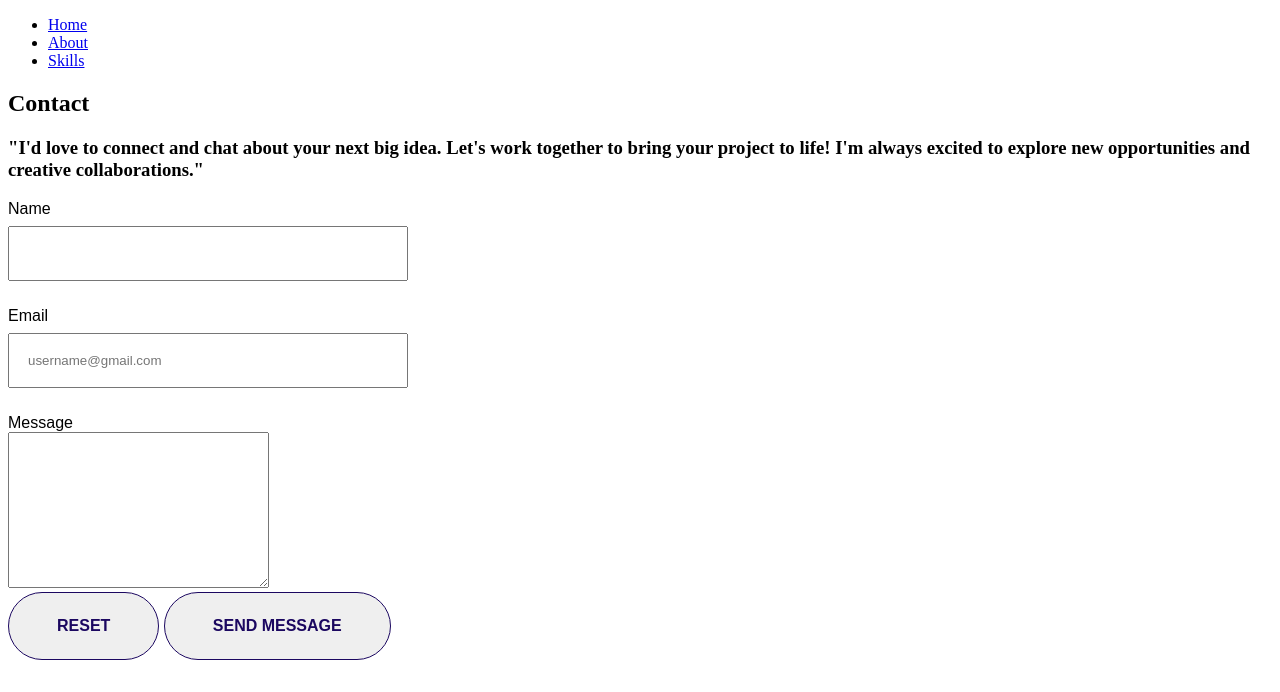
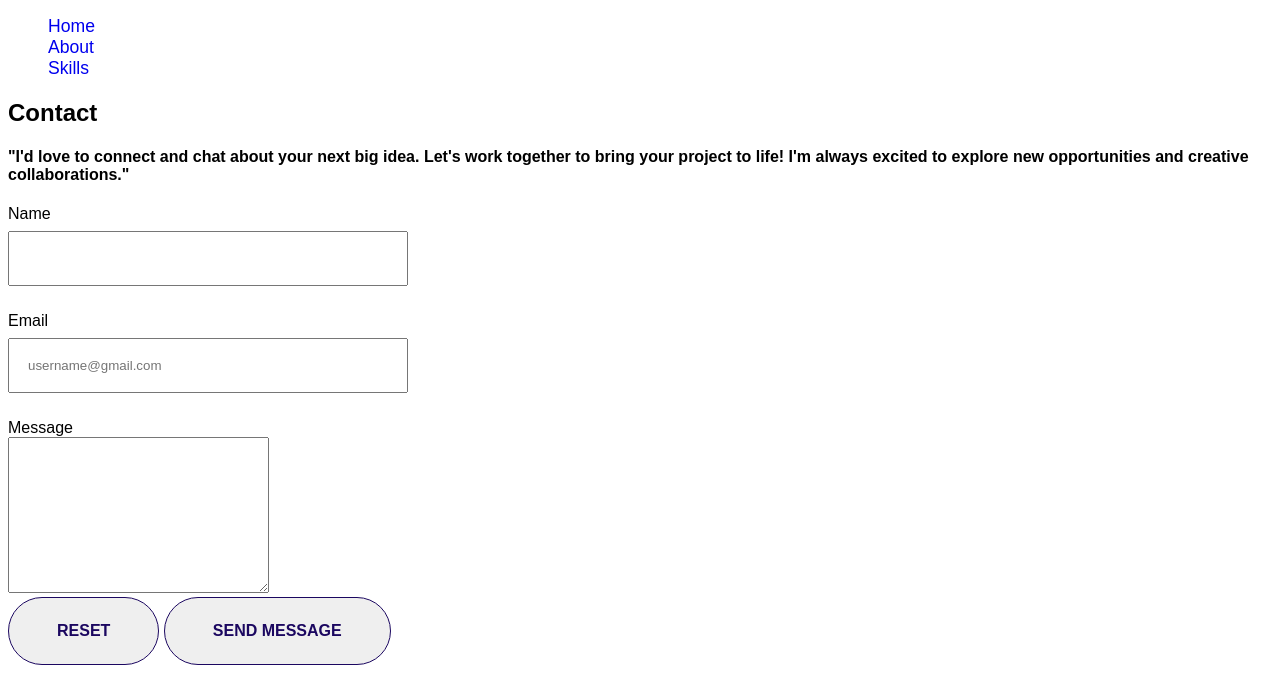
Before and after one commit to AbukiyaL/Personal-portfolio, a plain HTML site: page contact.html in a window 1280 px wide. Shown: the top 692 px of the page. Drawn offline with Linux system fonts and the light colour scheme.

Commit message:
Add style and hover effect to the navigation bar

```diff
--- a/contact.html
+++ b/contact.html
@@ -9,7 +9,7 @@
   </head>
   <body>
     <header>
-      <nav>
+      <nav class="navigation">
         <ul>
           <li><a href="/">Home</a></li>
           <li><a href="about.html">About</a></li>
@@ -20,11 +20,11 @@
     </header>
     <main>
        <p>
-      <h3>
+      <h4>
         "I'd love to connect and chat about your next big idea. Let's work
         together to bring your project to life! I'm always excited to explore
         new opportunities and creative collaborations."
-      </h3>
+      </h4>
        </p>
       <section>
       <form>
--- a/css/style.css
+++ b/css/style.css
@@ -1,9 +1,12 @@
 :root {
   --color-button: #1b0760;
   --color-white: #fff;
+  --color-lightpurple: #8268ab;
+}
+body {
+  font-family: Arial, Helvetica, sans-serif;
 }
 form {
-  font-family: Arial, Helvetica, sans-serif;
   max-width: 400px;
 }
 .form-input {
@@ -28,3 +31,18 @@ button:hover {
   background-color: var(--color-button);
   color: var(--color-white);
 }
+.navigation ul {
+  list-style-type: none;
+  font-size: 1rem;
+}
+.navigation li a {
+  text-decoration: none;
+  font-size: 1.1rem;
+}
+
+.navigation li a:hover {
+  color: var(--color-lightpurple);
+}
+table td a:hover {
+  color: var(--color-lightpurple);
+}
```
Also changed, not shown: about.html (+2 -1 lines), index.html (+1 -1 lines), skills.html (+2 -1 lines).
